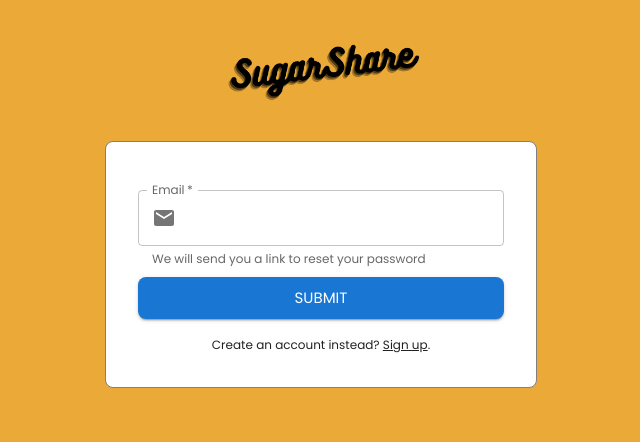
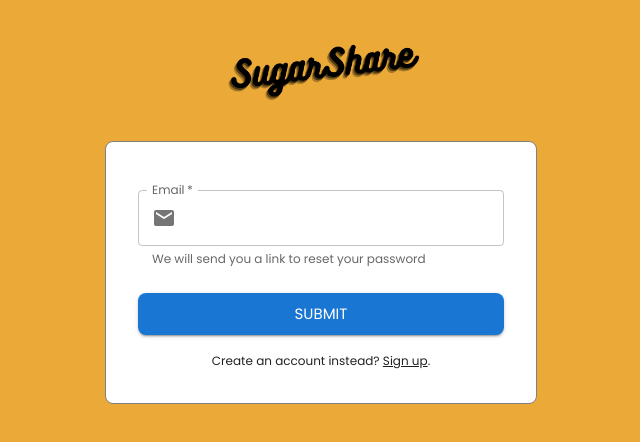
Before and after one commit to sugarshare/sugarshare-www, a React (Create React App) app: page /resetpassword in a window 1280 px wide. Shown: the top 442 px of the page, without its empty margins (319-959 px from the left). Built offline with nearby package versions, Linux system fonts and the light colour scheme.

Commit message:
Rename auth base to AuthenticationForm

```diff
--- a/src/components/authentication/BaseAuthentication.tsx
+++ b/src/components/authentication/AuthenticationForm.tsx
@@ -4,7 +4,7 @@ import Box from '@mui/material/Box';
 
 import Logo from 'components/Logo';
 
-export default function BaseAuthentication({
+export default function AuthenticationForm({
   children, handleSubmit,
 }: { children: React.ReactNode, handleSubmit: React.FormEventHandler }) {
   return (
--- a/src/components/authentication/LogIn.tsx
+++ b/src/components/authentication/LogIn.tsx
@@ -10,7 +10,7 @@ import LockIcon from '@mui/icons-material/Lock';
 import Visibility from '@mui/icons-material/Visibility';
 import VisibilityOff from '@mui/icons-material/VisibilityOff';
 
-import BaseAuthentication from 'components/authentication/BaseAuthentication';
+import AuthenticationForm from 'components/authentication/AuthenticationForm';
 
 interface LogInState {
   email: string;
@@ -52,7 +52,7 @@ export default function LogIn() {
   };
 
   return (
-    <BaseAuthentication handleSubmit={handleSubmit}>
+    <AuthenticationForm handleSubmit={handleSubmit}>
       <TextField
         variant='outlined'
         id='email'
@@ -126,6 +126,6 @@ export default function LogIn() {
         <Link href='/signup' color='inherit' title='Sign up'>Sign up</Link>
         .
       </Typography>
-    </BaseAuthentication>
+    </AuthenticationForm>
   );
 }
--- a/src/components/authentication/ResetPassword.tsx
+++ b/src/components/authentication/ResetPassword.tsx
@@ -10,7 +10,7 @@ import LockIcon from '@mui/icons-material/Lock';
 import Visibility from '@mui/icons-material/Visibility';
 import VisibilityOff from '@mui/icons-material/VisibilityOff';
 
-import BaseAuthentication from 'components/authentication/BaseAuthentication';
+import AuthenticationForm from 'components/authentication/AuthenticationForm';
 
 interface ResetPasswordState {
   email: string;
@@ -37,7 +37,7 @@ export default function ResetPassword() {
   };
 
   return (
-    <BaseAuthentication handleSubmit={handleSubmit}>
+    <AuthenticationForm handleSubmit={handleSubmit}>
       <TextField
         variant='outlined'
         id='email'
@@ -65,7 +65,6 @@ export default function ResetPassword() {
         fullWidth
         sx={{
           marginY: 2,
-          marginTop: 'auto',
           borderRadius: 2,
         }}
       >
@@ -77,6 +76,6 @@ export default function ResetPassword() {
         <Link href='/signup' color='inherit' title='Sign up'>Sign up</Link>
         .
       </Typography>
-    </BaseAuthentication>
+    </AuthenticationForm>
   );
 }
--- a/src/components/authentication/SignUp.tsx
+++ b/src/components/authentication/SignUp.tsx
@@ -13,7 +13,7 @@ import LockIcon from '@mui/icons-material/Lock';
 import Visibility from '@mui/icons-material/Visibility';
 import VisibilityOff from '@mui/icons-material/VisibilityOff';
 
-import BaseAuthentication from 'components/authentication/BaseAuthentication';
+import AuthenticationForm from 'components/authentication/AuthenticationForm';
 import { SUBSCRIPTIONS } from 'components/Subscription';
 import { SubscriptionLevel } from 'components/SubscriptionTile';
 
@@ -78,7 +78,7 @@ export default function SignUp() {
   };
 
   return (
-    <BaseAuthentication handleSubmit={handleSubmit}>
+    <AuthenticationForm handleSubmit={handleSubmit}>
       <TextField
         select
         id='plan'
@@ -196,6 +196,6 @@ export default function SignUp() {
         <Link href='/login' color='inherit' title='Log in'>Log in</Link>
         .
       </Typography>
-    </BaseAuthentication>
+    </AuthenticationForm>
   );
 }
```
